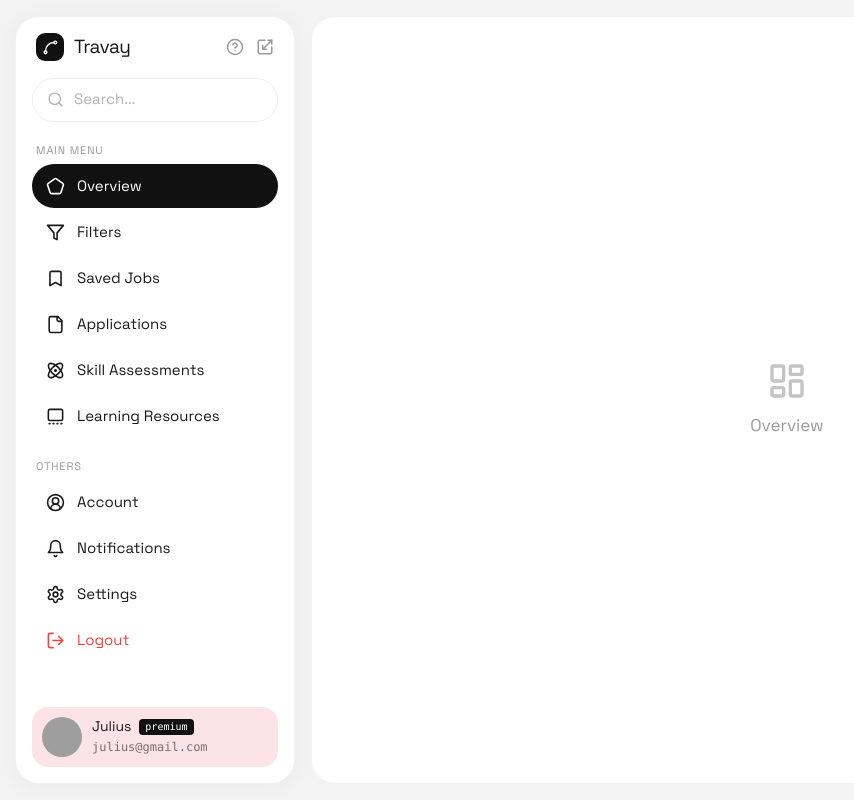
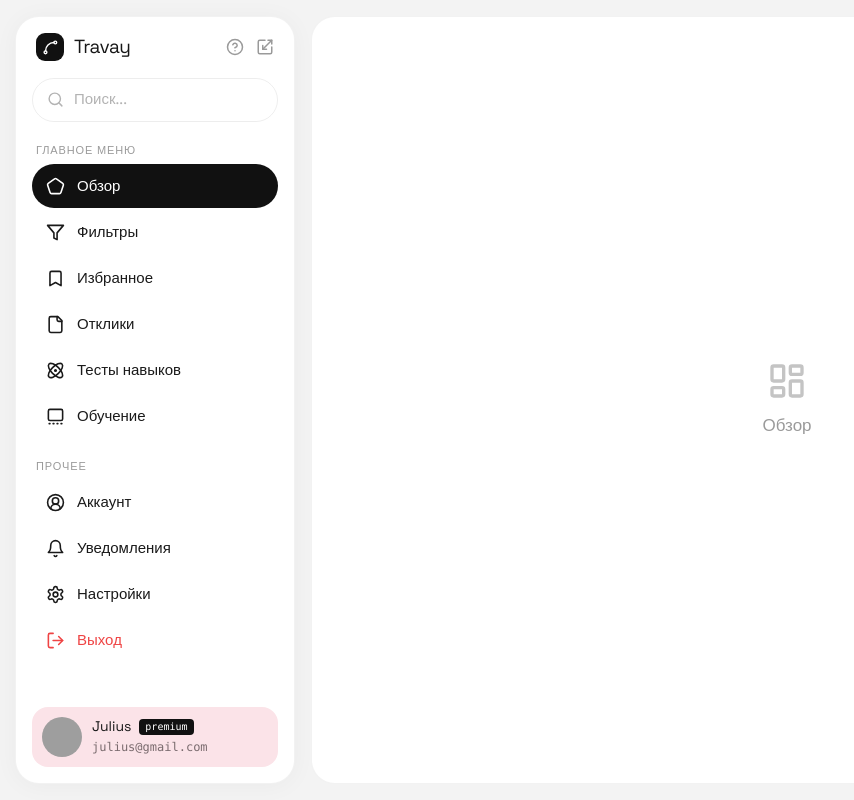
Before and after one commit to pr-poehali-dev/clean-project-creation, a React (Vite) app: page / in a window 1280 px wide. Shown: the whole page, without its empty margins (1-855 px from the left). Built offline with nearby package versions, Linux system fonts and the light colour scheme; grey boxes are pictures that could not be loaded.

Commit message:
Создан CLI для Claude

```diff
--- a/src/pages/Index.tsx
+++ b/src/pages/Index.tsx
@@ -5,18 +5,18 @@ const AVATAR =
   'https://cdn.poehali.dev/projects/0b0686e1-0368-4333-82d7-e68c465aed2e/bucket/3e4aeea1-36ab-478f-bb7f-78e2fe00b6cc.jpg';
 
 const mainMenu = [
-  { icon: 'Pentagon', label: 'Overview' },
-  { icon: 'Filter', label: 'Filters' },
-  { icon: 'Bookmark', label: 'Saved Jobs' },
-  { icon: 'File', label: 'Applications' },
-  { icon: 'Atom', label: 'Skill Assessments' },
-  { icon: 'GalleryThumbnails', label: 'Learning Resources', fallback: 'SquarePlus' },
+  { icon: 'Pentagon', label: 'Обзор' },
+  { icon: 'Filter', label: 'Фильтры' },
+  { icon: 'Bookmark', label: 'Избранное' },
+  { icon: 'File', label: 'Отклики' },
+  { icon: 'Atom', label: 'Тесты навыков' },
+  { icon: 'GalleryThumbnails', label: 'Обучение', fallback: 'SquarePlus' },
 ];
 
 const others = [
-  { icon: 'CircleUserRound', label: 'Account' },
-  { icon: 'Bell', label: 'Notifications' },
-  { icon: 'Settings', label: 'Settings' },
+  { icon: 'CircleUserRound', label: 'Аккаунт' },
+  { icon: 'Bell', label: 'Уведомления' },
+  { icon: 'Settings', label: 'Настройки' },
 ];
 
 const Logo = ({ size = 26 }: { size?: number }) => (
@@ -29,7 +29,7 @@ const Logo = ({ size = 26 }: { size?: number }) => (
 );
 
 const Index = () => {
-  const [active, setActive] = useState('Overview');
+  const [active, setActive] = useState('Обзор');
   const [collapsed, setCollapsed] = useState(false);
 
   return (
@@ -82,13 +82,13 @@ const Index = () => {
           }`}
         >
           <Icon name="Search" size={17} className="text-[#b3b3b3]" />
-          {!collapsed && <span className="text-[15px] text-[#b3b3b3]">Search...</span>}
+          {!collapsed && <span className="text-[15px] text-[#b3b3b3]">Поиск...</span>}
         </div>
 
         {/* Main menu */}
         {!collapsed && (
           <p className="mt-5 mb-1.5 px-1 text-[11px] tracking-[0.08em] text-[#9a9a9a] font-500">
-            MAIN MENU
+ГЛАВНОЕ МЕНЮ
           </p>
         )}
         {collapsed && <div className="mt-4 mb-2 w-6 h-px bg-black/10" />}
@@ -118,7 +118,7 @@ const Index = () => {
         {/* Others */}
         {!collapsed && (
           <p className="mt-5 mb-1.5 px-1 text-[11px] tracking-[0.08em] text-[#9a9a9a] font-500">
-            OTHERS
+ПРОЧЕЕ
           </p>
         )}
         {collapsed && <div className="mt-4 mb-2 w-6 h-px bg-black/10" />}
@@ -137,13 +137,13 @@ const Index = () => {
             </button>
           ))}
           <button
-            title="Logout"
+            title="Выход"
             className={`flex items-center rounded-full text-[15px] text-[#ef4444] hover:bg-red-50 transition-colors font-500 ${
               collapsed ? 'w-10 h-10 justify-center' : 'gap-3 h-11 px-3.5'
             }`}
           >
             <Icon name="LogOut" size={19} />
-            {!collapsed && 'Logout'}
+            {!collapsed && 'Выход'}
           </button>
         </nav>
 
```
